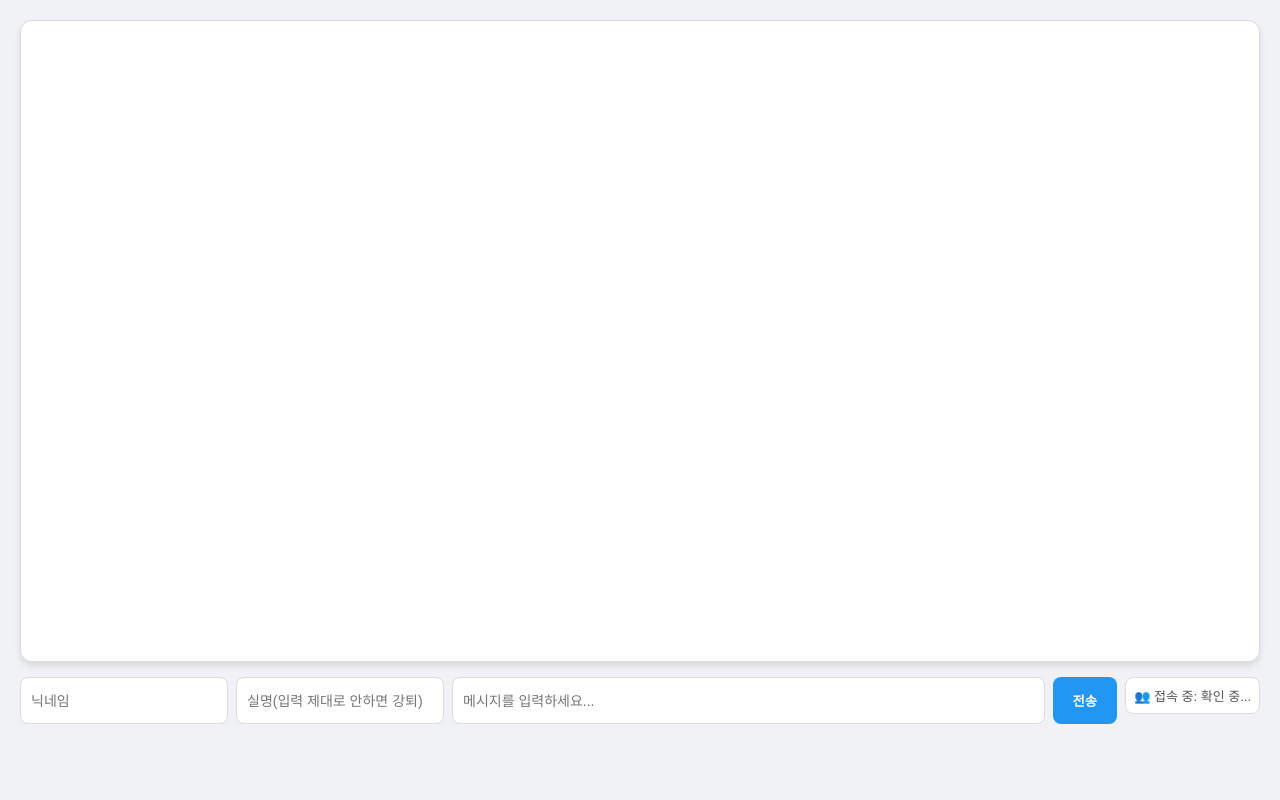
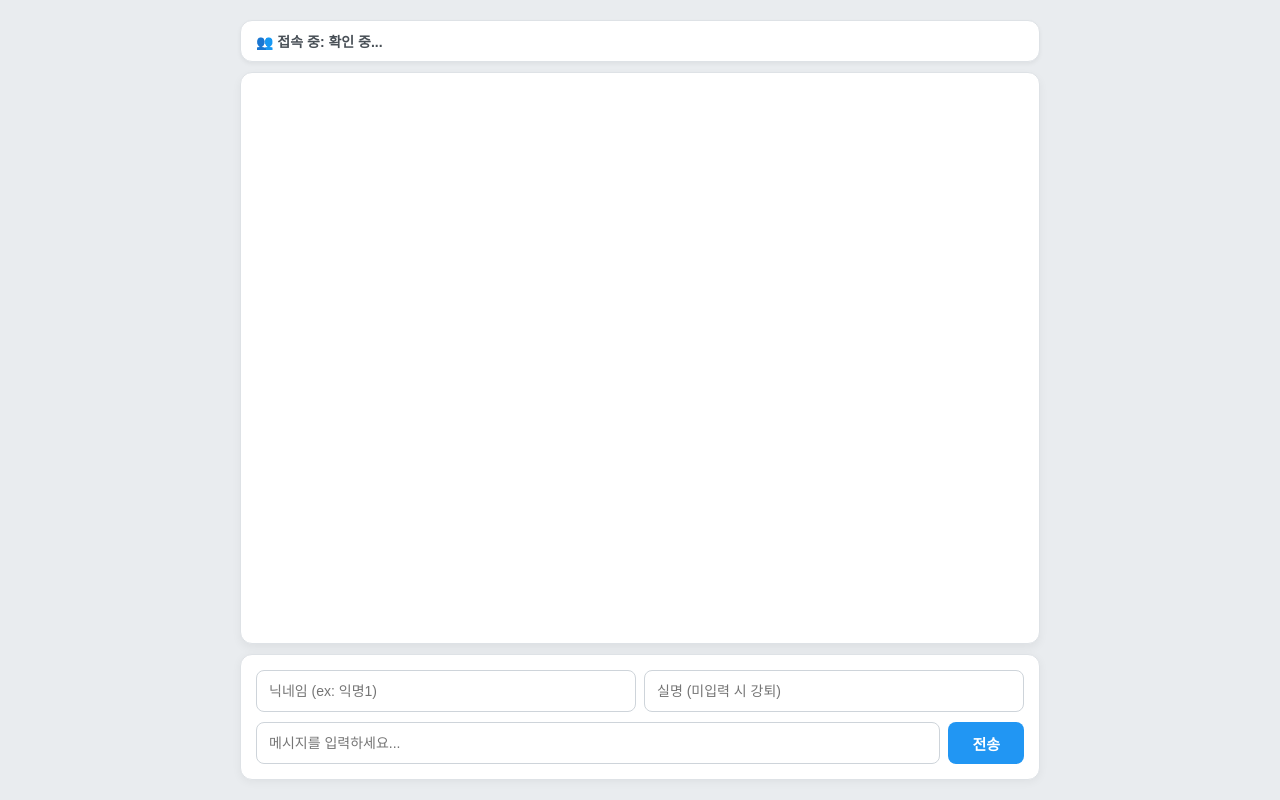
Before and after one commit to dhwnghks13/chatting_now-, a Flask app: page / in a window 1280 px wide. Run offline with Flask 3, Linux system fonts and the light colour scheme; some libraries are stand-ins or nearby versions.

Commit message:
Update index.html

```diff
--- a/templates/index.html
+++ b/templates/index.html
@@ -6,45 +6,124 @@
     <title>💬 채팅방</title>
     <script src="https://cdnjs.cloudflare.com/ajax/libs/socket.io/4.0.1/socket.io.js"></script>
     <style>
-        body { font-family: 'Apple SD Gothic Neo', sans-serif; background: #f0f2f5; padding: 20px; margin: 0; }
-        #chatBox { height: 75vh; background: white; border-radius: 12px; overflow-y: auto; padding: 20px; border: 1px solid #ddd; display: flex; flex-direction: column; gap: 12px; box-shadow: 0 4px 6px rgba(0,0,0,0.1); }
-        .input-area { display: flex; gap: 8px; margin-top: 15px; }
-        input { border: 1px solid #ddd; border-radius: 8px; padding: 10px; font-size: 14px; }
-        /* 채팅창 위에 접속자 명단이 뜰 수 있게 네 스타일 시트에 추가해 */
+        /* 전체 배경 및 중앙 정렬 */
+        body {
+            font-family: 'Apple SD Gothic Neo', 'Malgun Gothic', sans-serif;
+            background: #e9ecef; /* 살짝 차분한 배경색 */
+            margin: 0;
+            display: flex;
+            justify-content: center; /* 화면 가운데 정렬 */
+            height: 100vh;
+            box-sizing: border-box;
+        }
+
+        /* 채팅방 전체를 감싸는 컨테이너 */
+        #chat-wrapper {
+            width: 100%;
+            max-width: 800px; /* PC에서도 너무 넓어지지 않게 최대 너비 제한 */
+            display: flex;
+            flex-direction: column;
+            height: 100%;
+            padding: 20px 0;
+            box-sizing: border-box;
+        }
+
+        /* 상태창 (접속자 명단) - 상단으로 이동해서 깔끔하게 */
         #status {
-            font-size: 13px;
-            color: #555;
+            font-size: 14px;
+            color: #495057;
+            background: #fff;
+            padding: 10px 15px;
+            border-radius: 12px;
+            border: 1px solid #dee2e6;
             margin-bottom: 10px;
-            background: #fff;
-            padding: 8px;
+            box-shadow: 0 2px 4px rgba(0,0,0,0.05);
+            font-weight: bold;
+        }
+
+        /* 메시지 나오는 영역 */
+        #chatBox {
+            flex-grow: 1;
+            background: #ffffff;
+            border-radius: 12px;
+            overflow-y: auto;
+            padding: 20px;
+            border: 1px solid #dee2e6;
+            display: flex;
+            flex-direction: column;
+            gap: 15px;
+            box-shadow: 0 4px 10px rgba(0,0,0,0.05);
+        }
+
+        /* 입력창 영역 (하단) */
+        .input-area {
+            background: white;
+            border-radius: 12px;
+            padding: 15px;
+            margin-top: 10px;
+            display: flex;
+            flex-direction: column;
+            gap: 10px;
+            box-shadow: 0 2px 10px rgba(0,0,0,0.05);
+            border: 1px solid #dee2e6;
+        }
+
+        .input-row { display: flex; gap: 8px; }
+
+        input {
+            border: 1px solid #ced4da;
             border-radius: 8px;
-            border: 1px solid #ddd;
+            padding: 12px;
+            font-size: 14px;
+            outline: none;
+            transition: border 0.2s;
         }
-        #nickname { width: 15%; }
-        #name { width: 15%; }
-        #chatInput { flex-grow: 1; }
-        button { background: #2196f3; color: white; border: none; border-radius: 8px; cursor: pointer; padding: 0 20px; font-weight: bold; }
+        input:focus { border-color: #2196f3; }
+
+        #nickname, #name { flex: 1; } /* 닉네임, 실명 칸을 반반 차지하게 */
+        #chatInput { flex-grow: 1; }  /* 채팅창은 남은 공간 다 차지하게 */
+
+        button {
+            background: #2196f3; color: white; border: none; border-radius: 8px;
+            cursor: pointer; padding: 0 24px; font-weight: bold; font-size: 15px;
+            transition: background 0.2s;
+        }
         button:hover { background: #1976d2; }
 
-        .msg { max-width: 80%; padding: 10px 14px; border-radius: 15px; position: relative; font-size: 15px; word-break: break-all; }
-        .normal { align-self: flex-start; background: #e9efff; color: #333; border-bottom-left-radius: 2px; }
-        .admin { align-self: flex-end; background: #e3f2fd; border: 2px solid #2196f3; color: #1a237e; border-bottom-right-radius: 2px; }
-        .system { align-self: center; background: #f5f5f5; font-size: 12px; color: #777; border-radius: 20px; padding: 5px 15px; }
+        /* 메시지 말풍선 디자인 */
+        .msg { max-width: 65%; padding: 12px 16px; border-radius: 16px; position: relative; font-size: 15px; word-break: break-all; line-height: 1.4; }
 
-        .nick-label { font-size: 12px; font-weight: bold; margin-bottom: 4px; display: block; }
-        .time { font-size: 10px; color: #999; margin-top: 5px; display: block; }
-        .real-name { color: #ff5722; font-weight: normal; font-size: 11px; margin-left: 4px; }
+        /* 일반 유저 (왼쪽) */
+        .normal { align-self: flex-start; background: #f1f3f5; color: #212529; border-top-left-radius: 4px; }
+
+        /* 관리자 (오른쪽 - 파란색 테마) */
+        .admin { align-self: flex-end; background: #e3f2fd; color: #0d47a1; border-top-right-radius: 4px; border: 1px solid #bbdefb; }
+
+        /* 시스템/공지 (가운데) */
+        .system { align-self: center; background: #fff3cd; color: #856404; font-size: 13px; font-weight: bold; border-radius: 20px; padding: 8px 20px; border: 1px solid #ffeeba; }
+
+        .nick-label { font-size: 12px; font-weight: bold; margin-bottom: 6px; display: block; color: #495057; }
+        .time { font-size: 11px; color: #adb5bd; margin-top: 6px; display: block; text-align: right; }
+        .real-name { color: #e64a19; font-weight: normal; font-size: 11px; margin-left: 4px; }
         .yt-preview img { max-width: 250px; border-radius: 8px; margin-top: 8px; display: block; }
     </style>
 </head>
 <body>
-    <div id="chatBox"></div>
-    <div class="input-area">
-        <input type="text" id="nickname" placeholder="닉네임">
-        <input type="text" id="name" placeholder="실명(입력 제대로 안하면 강퇴)">
-        <input type="text" id="chatInput" placeholder="메시지를 입력하세요..." onkeypress="if(event.keyCode==13)send()">
-        <button id="sendBtn" onclick="send()">전송</button>
+    <div id="chat-wrapper">
         <div id="status">👥 접속 중: 확인 중...</div>
+
+        <div id="chatBox"></div>
+
+        <div class="input-area">
+            <div class="input-row">
+                <input type="text" id="nickname" placeholder="닉네임 (ex: 익명1)">
+                <input type="text" id="name" placeholder="실명 (미입력 시 강퇴)">
+            </div>
+            <div class="input-row">
+                <input type="text" id="chatInput" placeholder="메시지를 입력하세요..." onkeypress="if(event.keyCode==13)send()">
+                <button id="sendBtn" onclick="send()">전송</button>
+            </div>
+        </div>
     </div>
 
     <script>
@@ -65,18 +144,21 @@
             document.getElementById('chatInput').focus();
         }
 
+        socket.on('update_users', function(data) {
+            document.getElementById('status').innerText = "👥 접속 중: " + data.count + "명 (" + data.users.join(', ') + ")";
+        });
+
         socket.on('my_chat', function(data) {
             var chatBox = document.getElementById('chatBox');
             var div = document.createElement('div');
 
             if(data.role === 'system') {
                 div.className = "msg system";
-                div.innerHTML = data.msg;  // innerText를 innerHTML로 변경!
+                div.innerHTML = data.msg;
             } else {
                 div.className = "msg " + (data.role === 'admin' ? 'admin' : 'normal');
 
                 var nameDisplay = data.name;
-                // 관리자에게만 실명이 포함된 데이터가 전달됨
                 if(data.real_name_secret) {
                     nameDisplay += `<span class="real-name">(${data.real_name_secret})</span>`;
                 }
@@ -95,13 +177,13 @@
             chatBox.scrollTop = chatBox.scrollHeight;
         });
 
-        // 연결 끊김 처리
         socket.on('disconnect', function() {
             var chatBox = document.getElementById('chatBox');
             var div = document.createElement('div');
             div.className = "msg system";
             div.style.color = "red";
-            div.style.fontWeight = "bold";
+            div.style.background = "#ffebee";
+            div.style.borderColor = "#ffcdd2";
             div.innerText = "🚫 서버와 연결이 끊겼습니다. 새로고침이 필요합니다.";
             chatBox.appendChild(div);
             chatBox.scrollTop = chatBox.scrollHeight;
```
